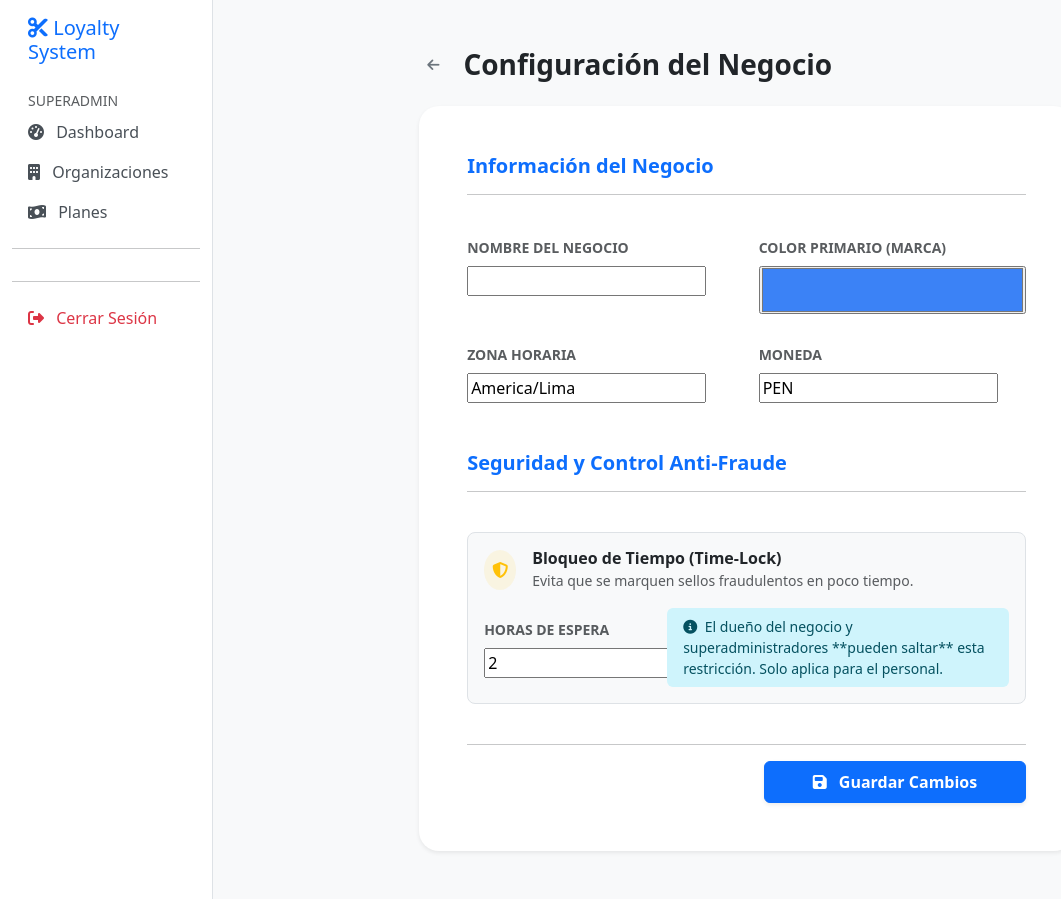
After one commit to pantera3000/Sistema_barberias-_pro_v1, a Django app: page /app/settings/ in a window 1280 px wide. The commit adds this page. Shown: the whole page, without its empty margins (0-1061 px from the left). Run offline with Django 5.2, Linux system fonts and the light colour scheme; the visitor is signed in with stand-in values (Sample User, id 1); data that the repository does not hold is empty.

Commit message:
Mejora: Panel de configuración de negocio y bypass de seguridad para dueños [2026-02-09 21:55]

```diff
--- /dev/null
+++ b/apps/core/forms.py
@@ -0,0 +1,10 @@
+from django import forms
+from .models import Organization
+
+class OrganizationSettingsForm(forms.ModelForm):
+    class Meta:
+        model = Organization
+        fields = ['name', 'primary_color', 'timezone', 'currency', 'stamp_lock_hours']
+        widgets = {
+            'primary_color': forms.TextInput(attrs={'type': 'color'}),
+        }
--- a/apps/core/models.py
+++ b/apps/core/models.py
@@ -35,6 +35,9 @@ class Organization(models.Model):
     primary_color = models.CharField(max_length=7, default='#3B82F6', verbose_name="Color Primario")
     timezone = models.CharField(max_length=50, default='America/Lima', verbose_name="Zona Horaria")
     currency = models.CharField(max_length=3, default='PEN', verbose_name="Moneda")
+
+    # Configuración de Seguridad
+    stamp_lock_hours = models.PositiveIntegerField(default=2, verbose_name="Horas de bloqueo entre sellos")
 
     # Estado
     is_active = models.BooleanField(default=True, verbose_name="Activo")
--- /dev/null
+++ b/apps/core/templates/core/settings.html
@@ -0,0 +1,114 @@
+{% extends 'base.html' %}
+
+{% block title %}{{ title }}{% endblock %}
+
+{% block content %}
+<div class="container-fluid py-4">
+    <div class="row justify-content-center">
+        <div class="col-lg-8">
+            <div class="d-flex align-items-center mb-4">
+                <a href="{% url 'core:dashboard' %}" class="btn btn-outline-secondary btn-sm me-3 border-0">
+                    <i class="fas fa-arrow-left"></i>
+                </a>
+                <h1 class="h3 mb-0 fw-bold">{{ title }}</h1>
+            </div>
+
+            <div class="card border-0 shadow-sm overflow-hidden" style="border-radius: 20px;">
+                <div class="card-body p-4 p-md-5">
+                    <form method="post" enctype="multipart/form-data">
+                        {% csrf_token %}
+
+                        <div class="row g-4">
+                            <!-- Información General -->
+                            <div class="col-12">
+                                <h5 class="fw-bold text-primary mb-3">Información del Negocio</h5>
+                                <hr class="opacity-10 mt-0">
+                            </div>
+
+                            <div class="col-md-6">
+                                <label class="form-label fw-bold small text-muted text-uppercase">Nombre del Negocio</label>
+                                {{ form.name }}
+                                {% if form.name.errors %}
+                                    <div class="text-danger small mt-1">{{ form.name.errors }}</div>
+                                {% endif %}
+                            </div>
+
+                            <div class="col-md-6">
+                                <label class="form-label fw-bold small text-muted text-uppercase">Color Primario (Marca)</label>
+                                {{ form.primary_color }}
+                            </div>
+
+                            <div class="col-md-6">
+                                <label class="form-label fw-bold small text-muted text-uppercase">Zona Horaria</label>
+                                {{ form.timezone }}
+                            </div>
+
+                            <div class="col-md-6">
+                                <label class="form-label fw-bold small text-muted text-uppercase">Moneda</label>
+                                {{ form.currency }}
+                            </div>
+
+                            <!-- Seguridad y Sellos -->
+                            <div class="col-12 mt-5">
+                                <h5 class="fw-bold text-primary mb-3">Seguridad y Control Anti-Fraude</h5>
+                                <hr class="opacity-10 mt-0">
+                            </div>
+
+                            <div class="col-md-12">
+                                <div class="p-3 bg-light rounded-3 border">
+                                    <div class="d-flex align-items-center mb-3">
+                                        <div class="icon-shape bg-warning bg-opacity-10 text-warning rounded-circle p-2 me-3">
+                                            <i class="fas fa-shield-alt"></i>
+                                        </div>
+                                        <div>
+                                            <h6 class="mb-0 fw-bold">Bloqueo de Tiempo (Time-Lock)</h6>
+                                            <small class="text-muted">Evita que se marquen sellos fraudulentos en poco tiempo.</small>
+                                        </div>
+                                    </div>
+
+                                    <div class="row align-items-center">
+                                        <div class="col-md-4">
+                                            <label class="form-label fw-bold small text-muted text-uppercase">Horas de espera</label>
+                                            {{ form.stamp_lock_hours }}
+                                        </div>
+                                        <div class="col-md-8">
+                                            <div class="alert alert-info py-2 px-3 mb-0 border-0 small">
+                                                <i class="fas fa-info-circle me-1"></i>
+                                                El dueño del negocio y superadministradores **pueden saltar** esta restricción. Solo aplica para el personal.
+                                            </div>
+                                        </div>
+                                    </div>
+                                </div>
+                            </div>
+
+                            <div class="col-12 mt-4 text-end">
+                                <hr class="opacity-10">
+                                <button type="submit" class="btn btn-primary px-5 py-2 fw-bold shadow-sm">
+                                    <i class="fas fa-save me-2"></i> Guardar Cambios
+                                </button>
+                            </div>
+                        </div>
+                    </form>
+                </div>
+            </div>
+        </div>
+    </div>
+</div>
+
+<style>
+    .form-control, .form-select {
+        border-radius: 10px;
+        padding: 10px 15px;
+        border: 1px solid #e2e8f0;
+    }
+    .form-control:focus {
+        border-color: #3b82f6;
+        box-shadow: 0 0 0 3px rgba(59, 130, 246, 0.1);
+    }
+    input[type="color"] {
+        height: 48px;
+        width: 100%;
+        cursor: pointer;
+    }
+</style>
+{% endblock %}
--- a/apps/core/urls.py
+++ b/apps/core/urls.py
@@ -7,4 +7,5 @@ app_name = 'core'
 urlpatterns = [
     path('', views.tenant_dashboard, name='dashboard'),
     path('api/dashboard-stats/', views.dashboard_stats_api, name='dashboard_stats_api'),
+    path('settings/', views.tenant_settings, name='tenant_settings'),
 ]
--- a/apps/core/views.py
+++ b/apps/core/views.py
@@ -112,3 +112,29 @@ def dashboard_stats_api(request):
         'stamp_activity': list(stamp_activity),
         'promo_stats': list(promo_stats)
     })
+from django.contrib import messages
+from .forms import OrganizationSettingsForm
+
+@login_required
+def tenant_settings(request):
+    """Configuración general del negocio (solo para dueños)"""
+    tenant = getattr(request, 'tenant', None) or request.user.organization
+
+    if not request.user.is_owner and not request.user.is_superuser:
+        messages.error(request, "No tienes permiso para acceder a la configuración.")
+        return redirect('core:dashboard')
+
+    if request.method == 'POST':
+        form = OrganizationSettingsForm(request.POST, request.FILES, instance=tenant)
+        if form.is_valid():
+            form.save()
+            messages.success(request, "Configuración actualizada correctamente.")
+            return redirect('core:tenant_settings')
+    else:
+        form = OrganizationSettingsForm(instance=tenant)
+
+    return render(request, 'core/settings.html', {
+        'form': form,
+        'title': 'Configuración del Negocio',
+        'tenant': tenant
+    })
--- a/templates/base.html
+++ b/templates/base.html
@@ -103,6 +103,11 @@
                             <i class="fas fa-bullhorn me-2"></i> Marketing
                         </a>
                     </li>
+                    <li class="nav-item">
+                        <a class="nav-link {% if 'settings' in request.path %}active{% endif %}" href="{% url 'core:tenant_settings' %}">
+                            <i class="fas fa-cog me-2"></i> Configuración
+                        </a>
+                    </li>
                     {% endif %}
 
                     <hr>
```
Also changed, not shown: apps/stamps/views.py (+17 -12 lines), historial_commits.md (+1 -0 lines), apps/core/migrations/0004_organization_stamp_lock_hours.py (added).
